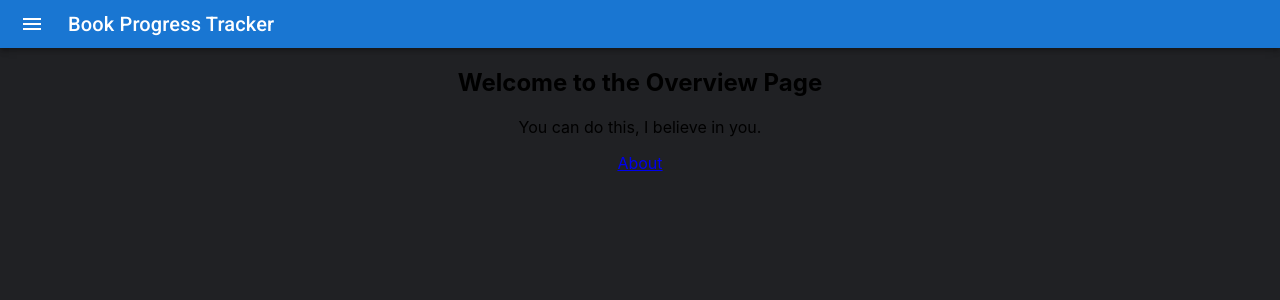
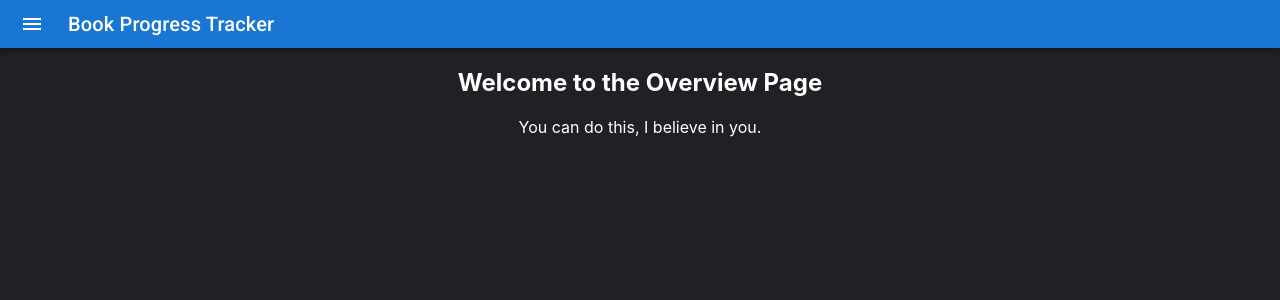
Before and after one commit to andrewvpham/book-progress-tracker, a React (Create React App) app: page / in a window 1280 px wide. Shown: the top 300 px of the page. Built offline with nearby package versions, Linux system fonts and the light colour scheme.

Commit message:
Updated font color to each route
Title

```diff
--- a/src/App.js
+++ b/src/App.js
@@ -27,6 +27,7 @@ import { createTheme } from '@mui/material/styles';
 import { Routes, Route, Link } from "react-router-dom";
 
 
+
 const data = [
   {
     name: "Overview", icon: <HomeOutlined />, linksrc: "/"},
@@ -51,57 +52,37 @@ const theme = createTheme({
 
 function Overview() {
   return (
-    <>
-      <main>
-        <h2>Welcome to the Overview Page</h2>
+      <main style={{ color: "white"}}>
+        <h2 >Welcome to the Overview Page</h2>
         <p>You can do this, I believe in you.</p>
       </main>
-      <nav>
-        <Link to="/about">About</Link>
-      </nav>
-    </>
   );
 }
 
 function Library() {
   return (
-    <>
-      <main>
+      <main style={{ color: "white"}}>
         <h2>Welcome to the Library Page</h2>
         <p>You can do this, I believe in you.</p>
       </main>
-      <nav>
-        <Link to="/about">About</Link>
-      </nav>
-    </>
   );
 }
 
 function Progress() {
   return (
-    <>
-      <main>
+      <main style={{ color: "white"}}>
         <h2>Welcome to the Progress Page</h2>
         <p>You can do this, I believe in you.</p>
       </main>
-      <nav>
-        <Link to="/about">About</Link>
-      </nav>
-    </>
   );
 }
 
 function Settings() {
   return (
-    <>
-      <main>
+      <main style={{ color: "white"}}>
         <h2>Welcome to the Settings Page</h2>
         <p>You can do this, I believe in you.</p>
       </main>
-      <nav>
-        <Link to="/about">About</Link>
-      </nav>
-    </>
   );
 }
 
```
